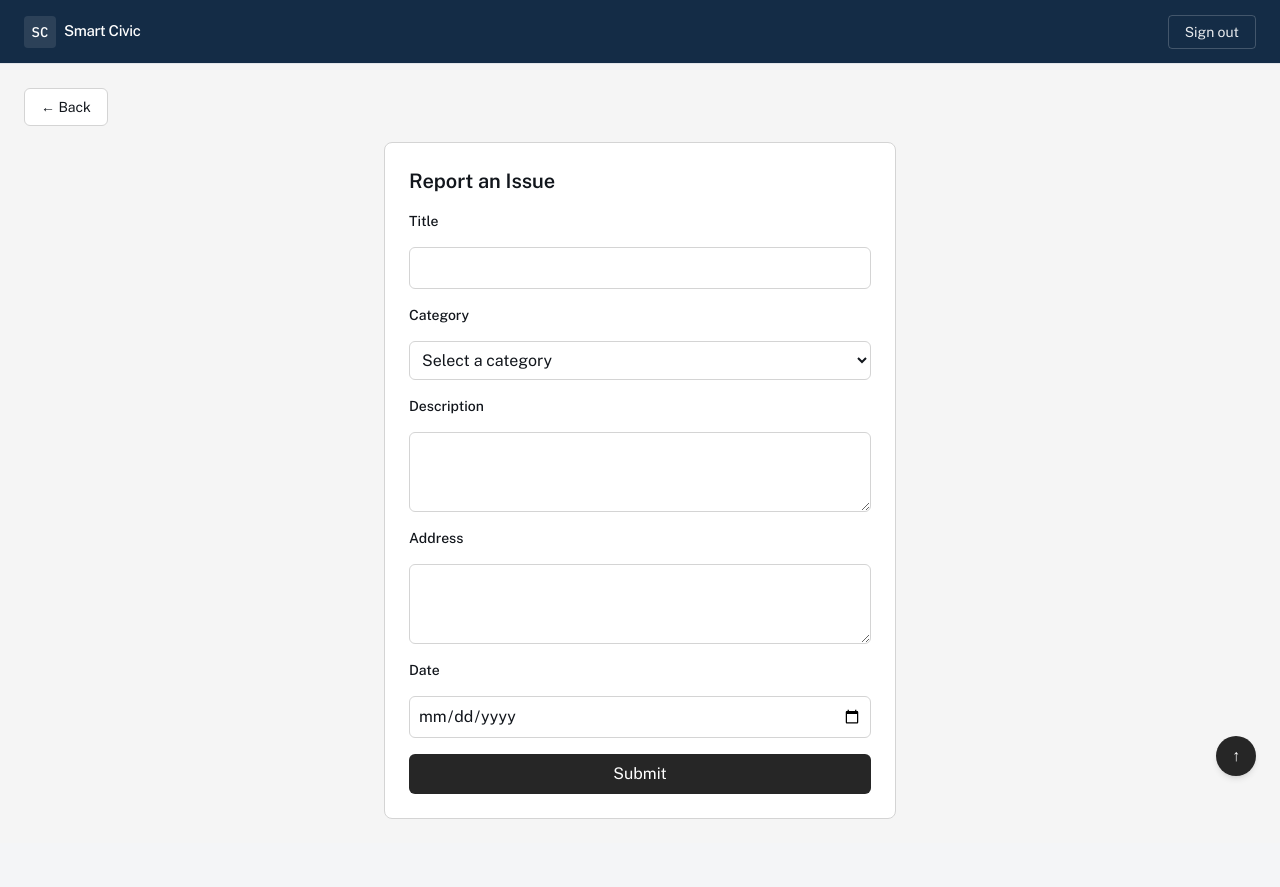
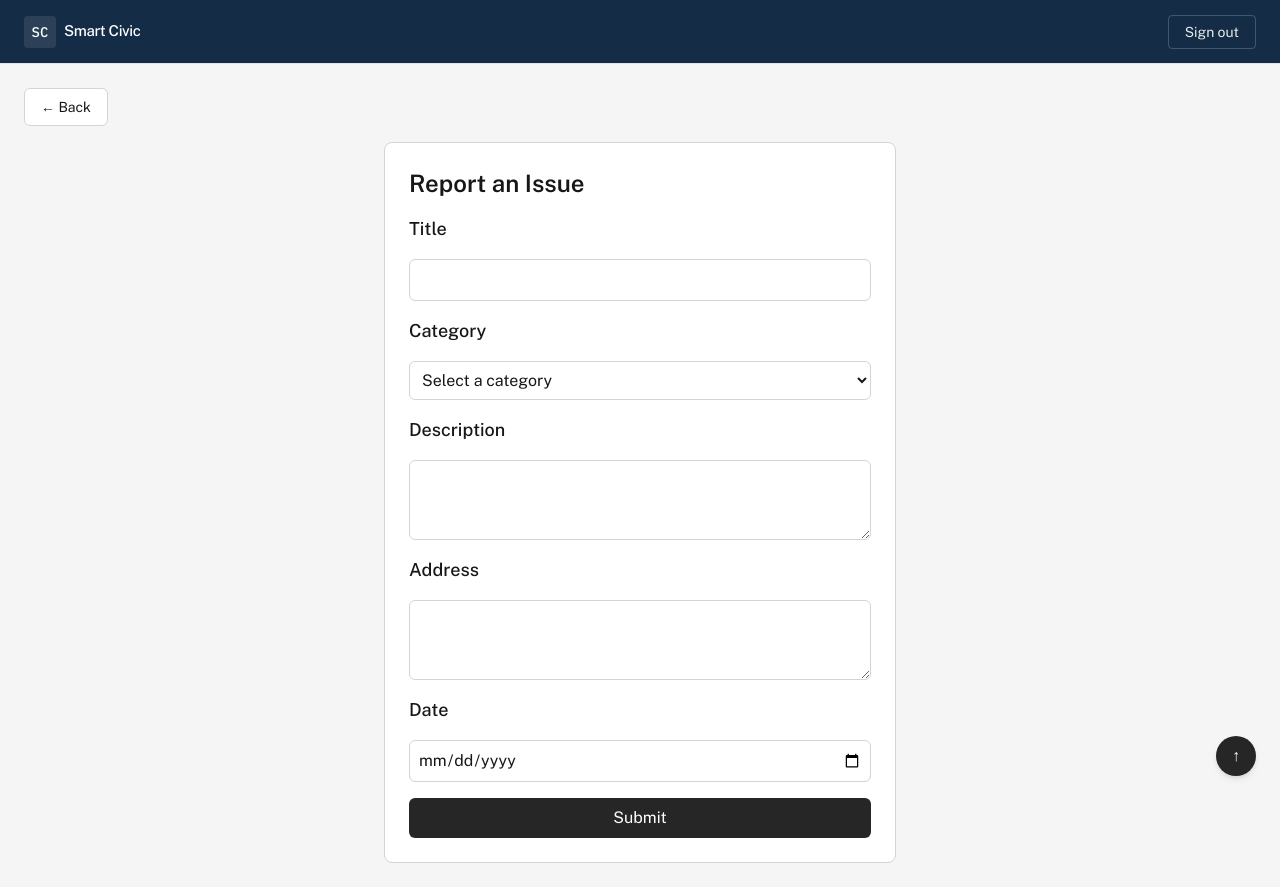
Before and after one commit to jennienguyen03/Group-3---Local-Government-Service-, a Next.js app: page /report in a window 1280 px wide. Before the commit the page ends 843 px from the top, so only its background shows below. Built offline with nearby package versions, Linux system fonts and the light colour scheme.

Commit message:
changed text for dark mode to be white on form

```diff
--- a/src/app/report/page.tsx
+++ b/src/app/report/page.tsx
@@ -17,6 +17,7 @@ export default function Report() {
           className="
             mb-4 rounded-md border border-neutral-300 dark:border-neutral-700
             px-4 py-2 text-sm bg-white dark:bg-neutral-900
+            text-neutral-900 dark:text-neutral-100
             hover:bg-neutral-100 dark:hover:bg-neutral-800 transition
           "
         >
@@ -39,6 +40,7 @@ export default function Report() {
         className="
           fixed bottom-6 right-6 rounded-full bg-neutral-800 text-white
           w-10 h-10 hover:bg-neutral-700 transition shadow-md
+          text-neutral-900 dark:text-neutral-100
         "
       >
         ↑
@@ -89,12 +91,13 @@ async function handleSubmit(event: React.FormEvent<HTMLFormElement>) {
         flex flex-col gap-4 max-w-lg w-full p-6 rounded-lg
         border border-neutral-300 dark:border-neutral-700
         bg-white dark:bg-neutral-900
+        text-neutral-900 dark:text-neutral-100
       "
     >
-      <h1 className="text-xl font-semibold">Report an Issue</h1>
+      <h1 className="text-2xl font-semibold text-neutral-900 dark:text-neutral-100">Report an Issue</h1>
 
       {/* Title */}
-      <label htmlFor="title" className="text-sm font-medium">
+      <label htmlFor="title" className="text-lg font-medium text-neutral-900 dark:text-neutral-100">
         Title
       </label>
       <input
@@ -108,7 +111,7 @@ async function handleSubmit(event: React.FormEvent<HTMLFormElement>) {
       />
 
       {/* Category */}
-      <label htmlFor="category" className="text-sm font-medium">
+      <label htmlFor="category" className="text-lg font-medium text-neutral-900 dark:text-neutral-100">
         Category
       </label>
       <select
@@ -117,7 +120,8 @@ async function handleSubmit(event: React.FormEvent<HTMLFormElement>) {
         value={form.category}
         onChange={(e) => setForm({ ...form, category: e.target.value })}
         className="p-2 border border-neutral-300 dark:border-neutral-700
-                   rounded-md bg-white dark:bg-neutral-800"
+                   rounded-md bg-white dark:bg-neutral-800
+                   text-neutral-900 dark:text-neutral-100"
       >
         <option value="">Select a category</option>
         <option value="infrastructure">Pot Holes</option>
@@ -126,7 +130,7 @@ async function handleSubmit(event: React.FormEvent<HTMLFormElement>) {
       </select>
 
       {/* Description */}
-      <label htmlFor="description" className="text-sm font-medium">
+      <label htmlFor="description" className="text-lg font-medium text-neutral-900 dark:text-neutral-100">
         Description
       </label>
       <textarea
@@ -138,7 +142,7 @@ async function handleSubmit(event: React.FormEvent<HTMLFormElement>) {
                    rounded-md bg-white dark:bg-neutral-800 min-h-[80px]"
       />
       {/* Address */}
-      <label htmlFor="address" className="text-sm font-medium">
+      <label htmlFor="address" className="text-lg font-medium text-neutral-900 dark:text-neutral-100">
         Address
       </label>
       <textarea
@@ -151,7 +155,7 @@ async function handleSubmit(event: React.FormEvent<HTMLFormElement>) {
       />
 
       {/* Date */}
-      <label htmlFor="date" className="text-sm font-medium">
+      <label htmlFor="date" className="text-lg font-medium text-neutral-900 dark:text-neutral-100">
         Date
       </label>
       <input
@@ -161,7 +165,8 @@ async function handleSubmit(event: React.FormEvent<HTMLFormElement>) {
         value={form.date}
         onChange={(e) => setForm({ ...form, date: e.target.value })}
         className="p-2 border border-neutral-300 dark:border-neutral-700
-                   rounded-md bg-white dark:bg-neutral-800"
+                   rounded-md bg-white dark:bg-neutral-800
+                   text-neutral-900 dark:text-neutral-100"
       />
 
       <button
```
Lines whose indentation alone changed are shown as unchanged.
